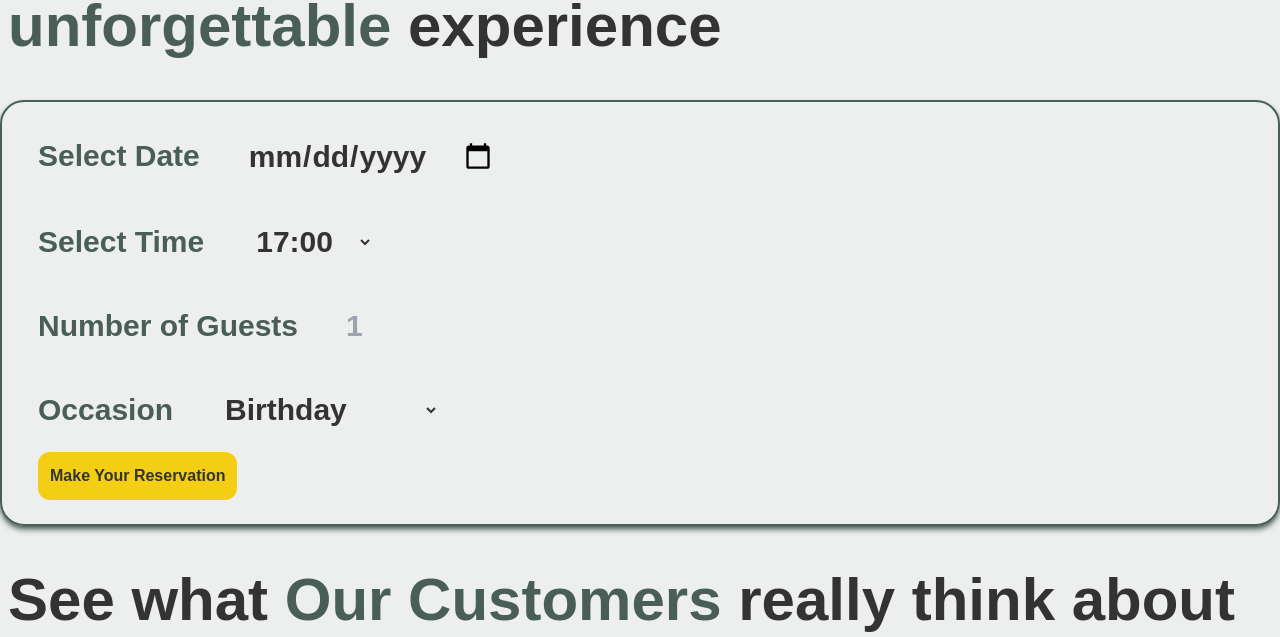
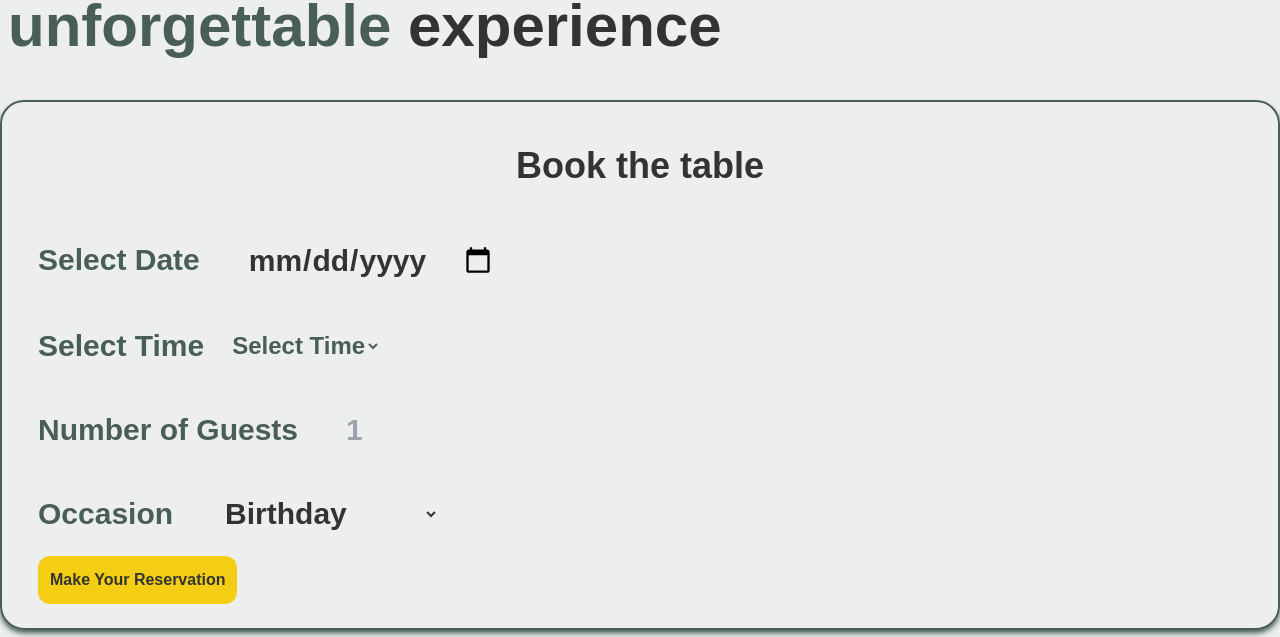
Before and after one commit to NPotokin/Meta_Capstone_FrontEnd, a React (Create React App) app in the folder meta-little-lemon/: page / in a window 1280 px wide. Shown: the part 3107-3744 px from the top of the page. Built offline with nearby package versions, Linux system fonts and the light colour scheme.

Commit message:
lifted state an added unit tests

```diff
--- a/meta-little-lemon/src/App.js
+++ b/meta-little-lemon/src/App.js
@@ -1,4 +1,4 @@
-import React from "react";
+import React, {useState, useReducer} from "react";
 import Nav from "./Components/Nav";
 import About from "./Components/About";
 import Specials from "./Components/Specials";
@@ -10,13 +10,23 @@ import Booking from "./Components/Booking";
 
 
 function App() {
+
+  const [availableTimes, setAvailableTimes] = useState(["17:00", "18:00", "19:00", "20:00", "21:00", "22:00"])
+
+  const initialState = {availableTimes: ["17:00", "18:00", "19:00", "20:00", "21:00", "22:00"] }
+  const [state, dispatch] = useReducer(updateTimes, initialState);
+
+  function updateTimes(state) {
+    return {availableTimes: ["test"]}
+}
+
   return (
     <>
     <Nav />
     <About />
     <Specials />
     <Dishes />
-    <Booking />
+    <Booking availableTimes={state} dispatch={dispatch}/>
     <Testimonials />
     <Footer />
     </>
--- a/meta-little-lemon/src/Components/Booking.jsx
+++ b/meta-little-lemon/src/Components/Booking.jsx
@@ -1,11 +1,12 @@
-import React from 'react'
+
 import BookingForm from '../Components/BookingForm'
 
-const Booking = () => {
+
+const Booking = (props) => {
   return (
     <>
     <div id='booking' className='w-full bg-hl1 mx-auto'>
-      <BookingForm />
+      <BookingForm availableTimes={props.availableTimes} dispatch={props.dispatch} />
     </div>
     </>
 
--- a/meta-little-lemon/src/Components/BookingForm.jsx
+++ b/meta-little-lemon/src/Components/BookingForm.jsx
@@ -1,18 +1,29 @@
 import React from 'react'
 import { useState } from "react"
-import { availableTimes } from "../data/availableTimes"
 
 
-const BookingForm = () => {
+
+
+const BookingForm = (props) => {
     const [date, setDate] = useState("");
-    const [time, setTime] = useState("");
     const [guests, setGuests] = useState("");
     const [occasion, setOccasion] = useState("");
+    const [time, setTime] = useState("");
+
+
+    const handleSumbit = (e) => {
+        e.preventDefault();
+        };
+
+    const handleChanges = (e) => {
+        setDate(e);
+        props.dispatch(e)
+    }
 
   return (
     <>
     <div className='max-w-7xl mx-auto flex flex-col'>
-        <h1
+        <h1 data-testid="bookthetable"
         className="max-w-7xl mx-auto text-4xl md:text-5xl lg:text-6xl text-hl2 font-extrabold p-2 py-6 m-2 ">
             Book the table
             <span className='text-prim1'> now</span>  and prepare for
@@ -21,39 +32,35 @@ const BookingForm = () => {
         {/* Form */}
         <div className='flex flex-col mx-auto border-2 border-prim1 rounded-3xl w-full justify-center p-3 m-3
          shadow-prim1 shadow-md'>
-            <form action="">
+            <h1 className='max-w-7xl mx-auto text-2xl md:text-3xl lg:text-4xl text-hl2 font-extrabold
+            p-2 py-6 m-2 '>Book the table</h1>
+            <form onSubmit={handleSumbit}>
                  {/* Date */}
                 <div className='flex flex-col md:flex-row'>
-                    <label
+                    <label htmlFor='res-date'
                     className='justify-left text-xl md:text-2xl lg:text-3xl text-prim1 font-extrabold  p-6'
                     >Select Date
                     </label>
-                    <input value={date} onChange={ (e) => setDate(e.target.value)}
+                    <input value={date} onChange={ (e) => handleChanges(e.target.value)}
                     id="res-date"
                     className='text-xl md:text-2xl lg:text-3xl text-hl2 font-extrabold p-6 bg-hl1'
                     type="date" name="res-date"  placeholder='' />
                 </div>
                  {/* Time */}
                 <div className='flex flex-col md:flex-row'>
-                    <label
+                    <label htmlFor='res-time'
                     className='justify-left text-xl md:text-2xl lg:text-3xl text-prim1 font-extrabold  p-6'
                     >Select Time
                     </label>
-
-
-                    <select
-                    value={time} onChange={(e) => setTime(e.target.value)}
-                    className='text-xl md:text-2xl lg:text-3xl text-hl2 font-extrabold p-6 bg-hl1'
-                    name="res-time" id="res-time">
-                        {availableTimes.map((item) =>
-                            <option value={item.value}>{item.value}</option>
-                        )}
-
+                    <select id='res-time' value={time} onChange={(e) => setTime(e.target.value)}
+                    className='bg-hl1 text-lg md:text-xl lg:text-2xl text-prim1 font-bold '>
+                    <option key={time}>Select Time</option>
+                    {props.availableTimes.availableTimes.map(availableTimes => {return <option key={availableTimes}>{availableTimes}</option>})}
                     </select>
                 </div>
                 {/* Guests */}
                 <div className='flex flex-col md:flex-row'>
-                    <label
+                    <label htmlFor='guests'
                     className='justify-left text-xl md:text-2xl lg:text-3xl text-prim1 font-extrabold  p-6'
                     >Number of Guests
                     </label>
@@ -64,7 +71,7 @@ const BookingForm = () => {
                 </div>
                 {/* Occasion */}
                 <div className='flex flex-col md:flex-row'>
-                    <label
+                    <label htmlFor='occasion'
                     className='justify-left text-xl md:text-2xl lg:text-3xl text-prim1 font-extrabold  p-6'>
                     Occasion
                     </label>
```
Also changed, not shown: 1 other file (tests, documents, lock files or other folders).
